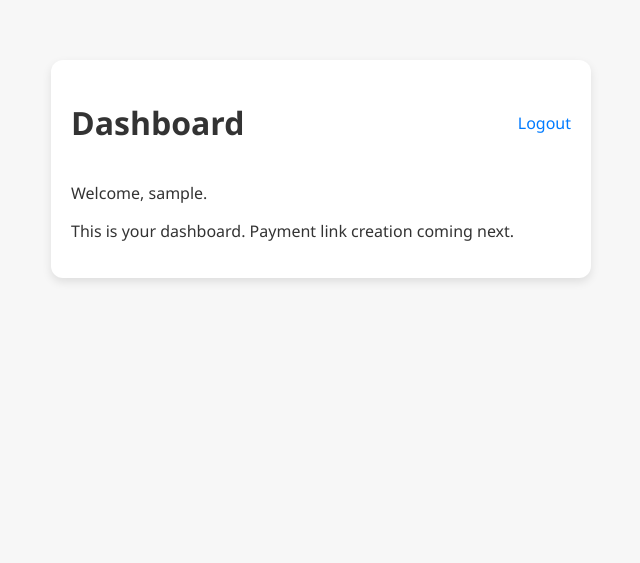
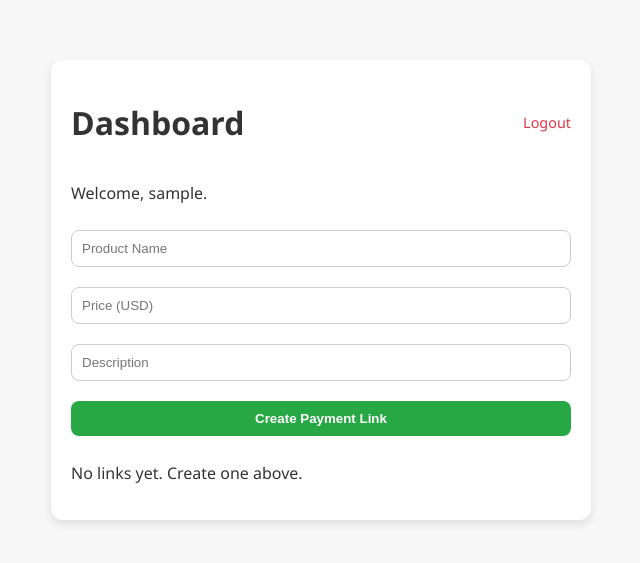
Before and after one commit to CODEREaDer24/Stripebridge, a Flask app: page /dashboard in a window 1280 px wide. Shown: the top 563 px of the page, without its empty margins (319-959 px from the left). Run offline with Flask 3, Linux system fonts and the light colour scheme; the visitor is signed in with stand-in values (Sample User, id 1).

Commit message:
Update dashboard.html

```diff
--- a/templates/dashboard.html
+++ b/templates/dashboard.html
@@ -10,7 +10,7 @@
   <div class="dashboard-container">
     <header class="dashboard-header">
       <h1>Dashboard</h1>
-      <a href="/logout">Logout</a>
+      <a href="/logout" class="logout">Logout</a>
     </header>
 
     {% with messages = get_flashed_messages(with_categories=true) %}
@@ -24,7 +24,27 @@
     {% endwith %}
 
     <p>Welcome, {{ session['user'] }}.</p>
-    <p>This is your dashboard. Payment link creation coming next.</p>
+
+    <form action="/generate-link" method="POST" class="link-form">
+      <input type="text" name="name" placeholder="Product Name" required />
+      <input type="number" step="0.01" name="price" placeholder="Price (USD)" required />
+      <input type="text" name="description" placeholder="Description" required />
+      <button type="submit">Create Payment Link</button>
+    </form>
+
+    <section class="link-list">
+      {% if links %}
+        {% for link in links %}
+          <div class="link-card">
+            <h3>{{ link.name }} – {{ link.price }}</h3>
+            <p>{{ link.description }}</p>
+            <a href="{{ link.url }}" target="_blank">{{ link.url }}</a>
+          </div>
+        {% endfor %}
+      {% else %}
+        <p>No links yet. Create one above.</p>
+      {% endif %}
+    </section>
   </div>
 </body>
 </html>
```
